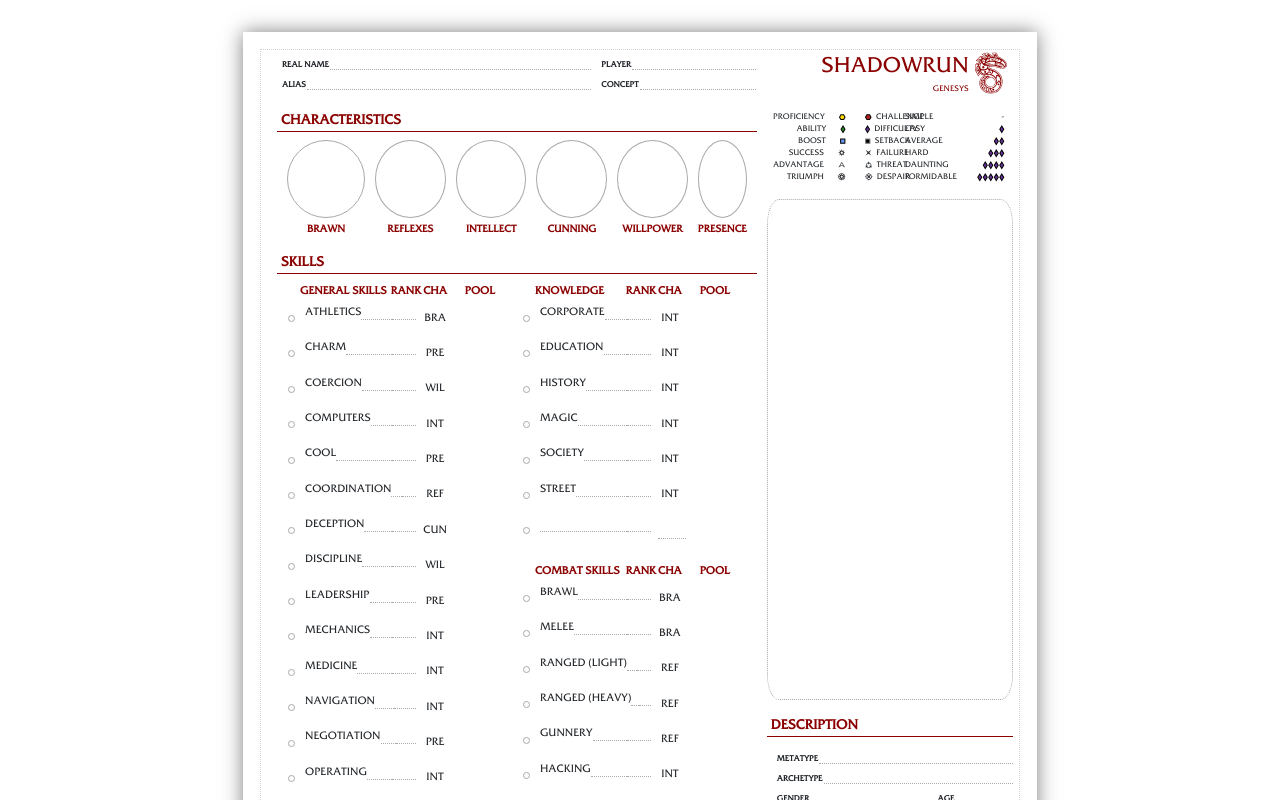
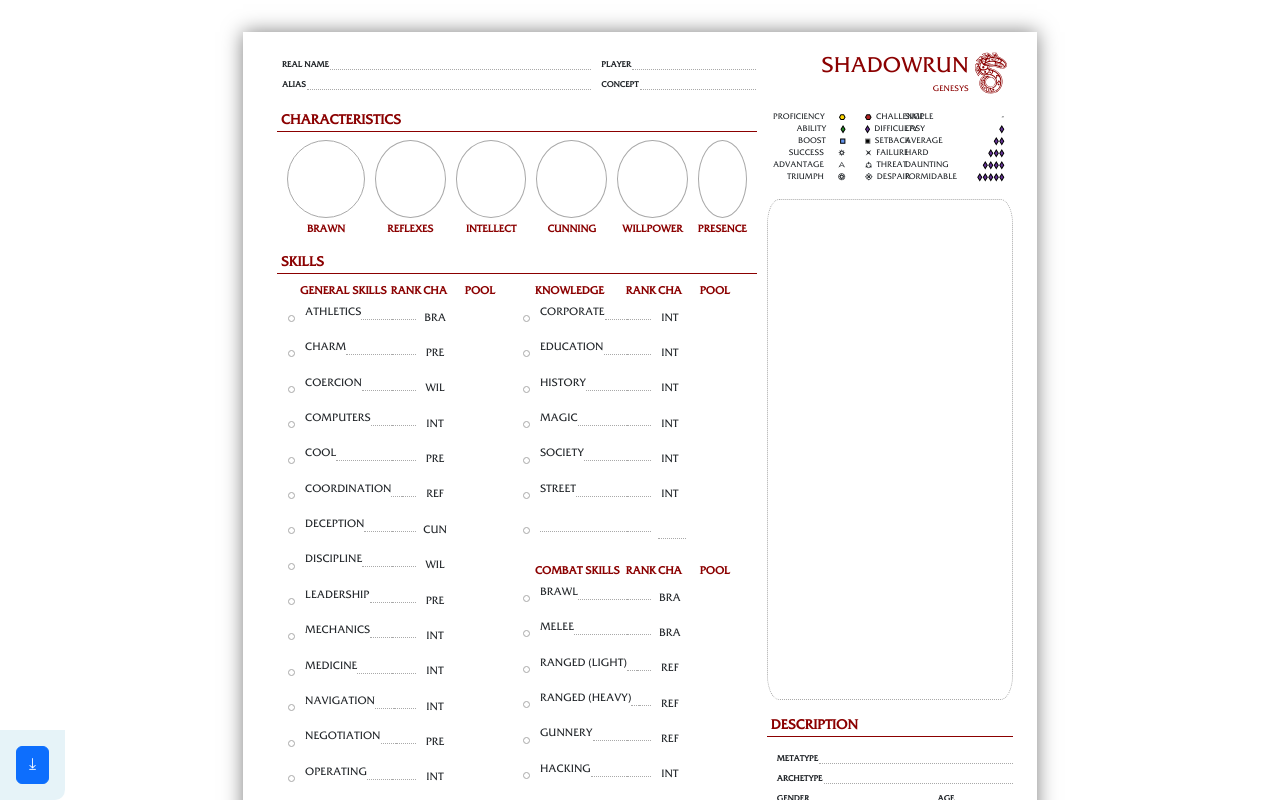
Before and after one commit to hlzlmgrmt/srg, an Angular app: page /character-sheet in a window 1280 px wide. Shown: the top 800 px of the page. Built offline with nearby package versions, Linux system fonts and the light colour scheme.

Commit message:
Add simple download function

```diff
--- a/src/app/modules/character-sheet/character-sheet.component.css
+++ b/src/app/modules/character-sheet/character-sheet.component.css
@@ -11,8 +11,6 @@
   width: 210mm;
   height: 297mm;
   overflow: hidden;
-  outline: 1px dotted lightgrey;
-  outline-offset: -5mm;
 
   div {
     margin: 0 5px;
@@ -30,9 +28,10 @@
 @media print {
 
   body,
-  page {
+  .page {
     background: white;
     margin: 0;
+    padding: 0;
     box-shadow: none;
   }
 }
--- a/src/app/modules/character-sheet/character-sheet.component.html
+++ b/src/app/modules/character-sheet/character-sheet.component.html
@@ -1,3 +1,6 @@
+<srg-page-control [character]="character()"
+                  (rawCharacterDataImported)="importCharacterData($event)"/>
+
 <div class="page">
   <div class="d-flex flex-row mb-3">
     <div class="d-flex flex-column">
@@ -52,26 +55,41 @@
         <div class="d-flex flex-column">
           <div class="d-flex flex-row m-0 w-100">
             <srg-section class="w-50" [title]="'Wounds'" [depth]="2">
-              <srg-monitor [monitorFormat]="ThresholdMonitor"/>
+              <srg-monitor [data]="getData('wounds')"
+                           [monitorFormat]="ThresholdMonitor"
+                           (valueChanged)="setData('wounds', $event)"
+              />
             </srg-section>
             <srg-section class="w-50" [title]="'Strain'" [depth]="2">
-              <srg-monitor [monitorFormat]="ThresholdMonitor"/>
+              <srg-monitor [data]="getData('strain')"
+                           [monitorFormat]="ThresholdMonitor"
+                           (valueChanged)="setData('strain', $event)"/>
             </srg-section>
           </div>
           <div class="d-flex flex-row m-0 w-100">
             <srg-section class="w-50" [title]="'Soak'" [depth]="2">
-              <srg-monitor [monitorFormat]="SoakMonitor"/>
+              <srg-monitor [data]="getData('soak')"
+                           [monitorFormat]="SoakMonitor"
+                           (valueChanged)="setData('soak', $event)"/>
             </srg-section>
             <srg-section class="w-50" [title]="'Defense'" [depth]="2">
-              <srg-monitor [monitorFormat]="DefenseMonitor"/>
+              <srg-monitor [data]="getData('defense')"
+                           [monitorFormat]="DefenseMonitor"
+                           (valueChanged)="setData('defense', $event)"/>
             </srg-section>
           </div>
           <div class="d-flex flex-row m-0 w-100">
             <srg-section class="w-50" [title]="'System Strain'" [depth]="2">
-              <srg-monitor [monitorFormat]="ThresholdMonitor"/>
+              <srg-monitor [data]="getData('system_strain')"
+                           [monitorFormat]="ThresholdMonitor"
+                           (valueChanged)="setData('system_strain', $event)"/>
+
             </srg-section>
             <srg-section class="w-50" [title]="'Firewall'" [depth]="2">
-              <srg-monitor [monitorFormat]="ValueMonitor"/>
+              <srg-monitor [data]="getData('firewall')"
+                           [monitorFormat]="ValueMonitor"
+                           (valueChanged)="setData('firewall', $event)"/>
+
             </srg-section>
           </div>
         </div>
@@ -117,10 +135,16 @@
           <div class="d-flex flex-column m-0 me-2 w-50">
             <div class="d-flex flex-row m-0 w-100">
               <srg-section class="w-50" [title]="'Encumbrance'" [depth]="2">
-                <srg-monitor [monitorFormat]="ThresholdMonitor"/>
+                <srg-monitor [data]="getData('encumbrance')"
+                             [monitorFormat]="ThresholdMonitor"
+                             (valueChanged)="setData('encumbrance', $event)"/>
+
               </srg-section>
               <srg-section class="w-50" [title]="'Stimpatches'" [depth]="2">
-                <srg-monitor [monitorFormat]="StimpatchMonitor"/>
+                <srg-monitor [data]="getData('stimpatches')"
+                             [monitorFormat]="StimpatchMonitor"
+                             (valueChanged)="setData('stimpatches', $event)"/>
+
               </srg-section>
             </div>
             @for (i of Array(4); track $index) {
@@ -142,7 +166,10 @@
         <srg-section class="w-50 me-2" [title]="'Bodytech'">
           <div class="d-flex flex-row m-0 w-100">
             <srg-section class="w-50" [title]="'Essence Loss'" [depth]="2">
-              <srg-monitor [monitorFormat]="ThresholdMonitor"/>
+              <srg-monitor [data]="getData('essence_loss')"
+                           [monitorFormat]="ThresholdMonitor"
+                           (valueChanged)="setData('essence_loss', $event)"/>
+
             </srg-section>
             <!-- TODO Fill Empty Space -->
           </div>
@@ -202,10 +229,15 @@
       <srg-section [title]="'Progression'">
         <div class="d-flex flex-row w-100">
           <srg-section class="w-50 me-2" [title]="'Karma'" [depth]="2">
-            <srg-monitor [monitorFormat]="TotalMonitor"/>
+            <srg-monitor [data]="getData('karma')"
+                         [monitorFormat]="TotalMonitor"
+                         (valueChanged)="setData('karma', $event)"/>
+
           </srg-section>
           <srg-section class="w-50" [title]="'Money'" [depth]="2">
-            <srg-monitor [monitorFormat]="ValueMonitor"/>
+            <srg-monitor [data]="getData('money')"
+                         [monitorFormat]="ValueMonitor"
+                         (valueChanged)="setData('value', $event)"/>
           </srg-section>
         </div>
       </srg-section>
--- a/src/app/modules/character-sheet/character-sheet.component.ts
+++ b/src/app/modules/character-sheet/character-sheet.component.ts
@@ -25,6 +25,7 @@
 } from './shared/monitor/types';
 import {Character, EMPTY_CHARACTER} from './types';
 import {EntryData} from './shared/entry/entry.component';
+import {MonitorData} from './shared/monitor/monitor.component';
 
 @Component({
   selector: 'srg-character-sheet',
@@ -50,7 +51,7 @@
     })
   }
 
-  getData(key: string, index?: number): EntryData | undefined {
+  getData(key: string, index?: number): EntryData | MonitorData | undefined {
     if (index !== undefined) {
       return this.character()[key] ? this.character()[key][index] : undefined;
     }
@@ -58,8 +59,6 @@
   }
 
   setData(key: string, event: [string, any], index?: number) {
-    console.error("event: ", key, JSON.stringify(event), index);
-
     let character = structuredClone(this.character());
     if (character[key] === undefined) {
       character[key] = {}
@@ -73,9 +72,11 @@
     } else {
       character[key][event[0]] = event[1];
     }
+    this.character.set(character);
+  }
 
-    console.error("newData: ", JSON.stringify(character[key]))
-    this.character.set(character);
+  importCharacterData(characterDataRaw: string) {
+    this.character.set(JSON.parse(atob(characterDataRaw)));
   }
 
   protected readonly WeaponsEntry = WeaponEntry;
--- a/src/app/modules/character-sheet/character-sheet.module.ts
+++ b/src/app/modules/character-sheet/character-sheet.module.ts
@@ -12,6 +12,7 @@
 import {MonitorComponent} from './shared/monitor/monitor.component';
 import {PortraitComponent} from './components/portrait/portrait.component';
 import {TalentPyramidComponent} from './components/talent-pyramid/talent-pyramid.component';
+import { PageControlComponent } from './components/page-control/page-control.component';
 
 @NgModule({
   declarations: [
@@ -26,6 +27,7 @@
     MonitorComponent,
     PortraitComponent,
     TalentPyramidComponent,
+    PageControlComponent,
   ],
   exports: [
     EntryComponent,
@@ -35,7 +37,8 @@
     MonitorComponent,
     CharacteristicsComponent,
     PortraitComponent,
-    TalentPyramidComponent
+    TalentPyramidComponent,
+    PageControlComponent
   ],
   imports: [
     CommonModule,
--- /dev/null
+++ b/src/app/modules/character-sheet/components/page-control/page-control.component.css
@@ -0,0 +1,22 @@
+.page-control {
+  position: fixed;
+  bottom: 0;
+  left: 0;
+  padding: 1rem;
+  background-color: rgba(173, 216, 230, 30%);
+  border-radius: 0 0 15% 0;
+
+  button {
+    aspect-ratio: 1 / 1;
+  }
+
+  button:not(:last-child) {
+    margin-bottom: 0.5rem;
+  }
+}
+
+@media print {
+  .page-control, .page-control > * {
+    display: none;
+  }
+}
--- /dev/null
+++ b/src/app/modules/character-sheet/components/page-control/page-control.component.html
@@ -0,0 +1,6 @@
+<div class="d-flex flex-column page-control">
+  <button class="btn btn-primary"
+          [title]="'Download Raw Character Data'"
+          (click)="downloadRawCharacterData()">
+    &#10515;</button>
+</div>
--- /dev/null
+++ b/src/app/modules/character-sheet/components/page-control/page-control.component.ts
@@ -0,0 +1,37 @@
+import {Component, input, output} from '@angular/core';
+import {Character} from '../../types';
+
+@Component({
+  selector: 'srg-page-control',
+  templateUrl: './page-control.component.html',
+  styleUrl: './page-control.component.css'
+})
+export class PageControlComponent {
+  readonly character = input<Character>();
+  readonly rawCharacterDataImported = output<string>();
+
+  downloadRawCharacterData(): void {
+    let element = document.createElement('a');
+
+    element.setAttribute('href', 'data:text/plain;charset=utf-8,'
+      + encodeURIComponent(btoa(JSON.stringify(this.character()))));
+
+    const fileName = this.character() ?
+      this.character()!['heading'] ?
+        this.character()!['heading']['alias'] ?
+          (this.character()!['heading']['alias'] as string).toLowerCase()
+            .replace(/[&\/\\#,+()$~%.'":*?<>{}]/g,'\u005f')
+          : 'shadowrunner'
+        : 'shadowrunner'
+      : 'shadowrunner';
+    element.setAttribute('download', fileName + '.txt');
+    console.error(fileName);
+
+    element.style.display = 'none';
+    document.body.appendChild(element);
+
+    element.click();
+
+    document.body.removeChild(element);
+  }
+}
--- a/src/app/modules/character-sheet/shared/entry/types.ts
+++ b/src/app/modules/character-sheet/shared/entry/types.ts
@@ -6,7 +6,6 @@
   | 'number'                // Basic numeric input with fixed width.
   | 'number-signed'         // Numeric input allowing signs (+ or -). 0 can be proceeded with '+'.
   | 'number-positive'       // Non-nullable and non-negative numeric input with fixed width.
-  | 'number-double'         // Two basic numeric inputs (armor -> defense as special case)
   | 'checkbox'              // Stylized checkbox
   | 'tracker-condition'     // Condition tracker with three boxes, numerical output
   | 'tracker-difficulty';   // Difficulty tracker with five diamonds, numerical output
@@ -65,7 +64,8 @@
   {
     "equipped": {type: 'checkbox'},
     "name": {type: 'text-main'},
-    "defense": {caption: 'Defense', type: 'number-double'},
+    /* TODO Special format for number-double */
+    "defense": {caption: 'Defense', type: 'text'},
     "soak": {caption: 'Soak', type: 'number'},
     "encumbrance": {caption: 'Enc', type: 'number'},
     "hard_points": {caption: 'HP', type: 'number'},
--- a/src/app/modules/character-sheet/shared/monitor/monitor.component.html
+++ b/src/app/modules/character-sheet/shared/monitor/monitor.component.html
@@ -4,7 +4,8 @@
          [class.me-1]="$index + 1 < $count"
          [ngClass]="'w-' + (Math.floor(100 / count)) ">
       <span class="text-center">{{ monitorFormat()[key] | uppercase }}</span>
-      <input type="number">
+      <input type="number" [value]="data() ? data()![key] : ''"
+                           (change)="changeValue(key, $event)">
     </div>
   }
 </div>
--- a/src/app/modules/character-sheet/shared/monitor/monitor.component.ts
+++ b/src/app/modules/character-sheet/shared/monitor/monitor.component.ts
@@ -1,6 +1,10 @@
-import {Component, input} from '@angular/core';
+import {Component, input, output} from '@angular/core';
 
-export interface Monitor {
+
+export type MonitorData = {
+  [key: string]: number;
+}
+export type Monitor = {
   [key: string]: string;
 }
 @Component({
@@ -9,8 +13,21 @@
   styleUrl: './monitor.component.css'
 })
 export class MonitorComponent {
+  readonly data = input<MonitorData>();
   readonly monitorFormat = input.required<Monitor>();
+
+  readonly valueChanged = output<[string, number]>();
+
+
+  changeValue(key: string, event: any) {
+    if (event.target) {
+      const data = structuredClone(this.data() ?? {});
+      data[key] = event.target.value;
+      this.valueChanged.emit([key, data[key]])
+    }
+  }
 
   protected readonly Object = Object;
   protected readonly Math = Math;
+
 }
```
